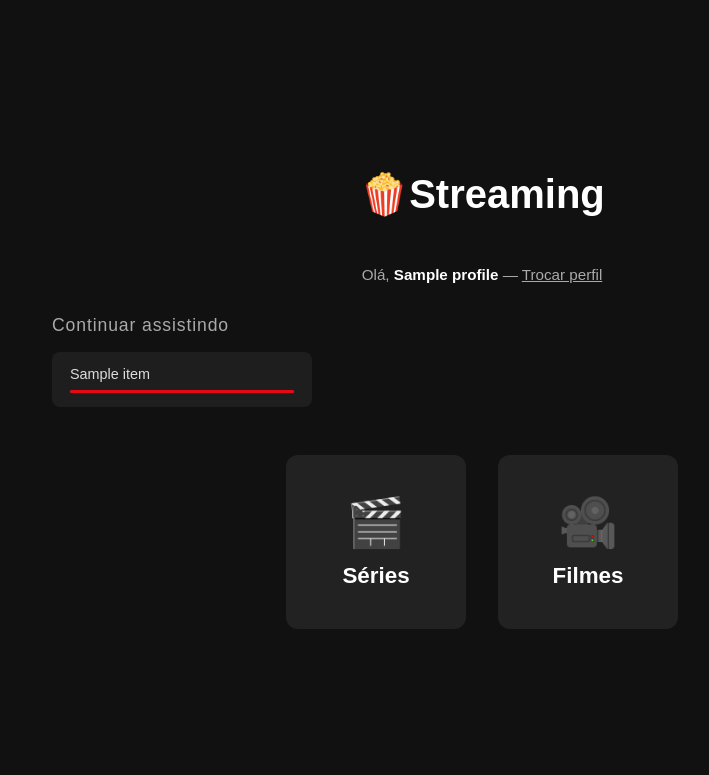
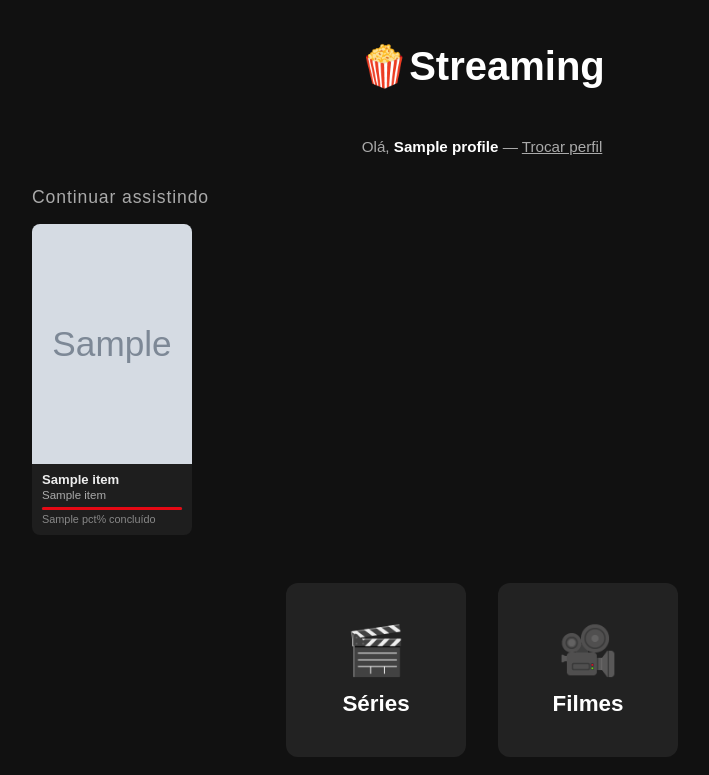
Before and after one commit to pedro-lucas-melo/Project-Streaming, a Python web app: template templates/home.html in a window 1280 px wide. Shown: the top 775 px of the page, without its empty margins (158-867 px from the left). Run offline with Jinja, Linux system fonts and the light colour scheme; the template is opened without the code that fills it: most values are stand-ins (such as "Sample title", 1, 10 or a date in 2020); grey boxes marked "Sample" are stand-in pictures.

Commit message:
feat: redesign continue watching cards with poster, episode info and remove button

```diff
--- a/templates/home.html
+++ b/templates/home.html
@@ -61,7 +61,7 @@
         /* ── CONTINUAR ASSISTINDO ── */
         .continue-section {
             width: 100%;
-            max-width: 860px;
+            max-width: 900px;
             margin-bottom: 3rem;
             text-align: left;
         }
@@ -81,35 +81,68 @@
         }
 
         .continue-card {
+            position: relative;
+            width: 160px;
+            border-radius: 8px;
+            overflow: hidden;
             background: #1e1e1e;
-            border-radius: 8px;
-            padding: 14px 18px;
+            cursor: pointer;
+            flex-shrink: 0;
+            transition: transform 0.15s;
+        }
+
+        .continue-card:hover { transform: scale(1.04); }
+
+        .continue-card a.card-link {
+            display: block;
             text-decoration: none;
             color: white;
-            width: 260px;
-            display: flex;
-            flex-direction: column;
-            gap: 8px;
-            transition: background 0.15s, transform 0.15s;
         }
 
-        .continue-card:hover {
-            background: #2e2e2e;
-            transform: scale(1.02);
+        .continue-poster {
+            width: 160px;
+            height: 240px;
+            object-fit: cover;
+            display: block;
         }
 
-        .continue-card .title {
-            font-size: 0.9rem;
+        .continue-poster-placeholder {
+            width: 160px;
+            height: 240px;
+            background: #2a2a2a;
+            display: flex;
+            align-items: center;
+            justify-content: center;
+            font-size: 2.5rem;
+        }
+
+        .continue-info {
+            padding: 8px 10px 10px;
+        }
+
+        .continue-title {
+            font-size: 0.82rem;
+            font-weight: bold;
+            color: #eee;
             white-space: nowrap;
             overflow: hidden;
             text-overflow: ellipsis;
-            color: #ddd;
+        }
+
+        .continue-subtitle {
+            font-size: 0.72rem;
+            color: #aaa;
+            margin-top: 2px;
+            white-space: nowrap;
+            overflow: hidden;
+            text-overflow: ellipsis;
         }
 
         .progress-track {
             height: 3px;
             background: #444;
             border-radius: 2px;
+            margin-top: 6px;
         }
 
         .progress-fill {
@@ -117,6 +150,35 @@
             background: #e50914;
             border-radius: 2px;
         }
+
+        .continue-pct {
+            font-size: 0.68rem;
+            color: #888;
+            margin-top: 3px;
+        }
+
+        .remove-btn {
+            position: absolute;
+            top: 6px;
+            right: 6px;
+            width: 24px;
+            height: 24px;
+            border-radius: 50%;
+            background: rgba(0,0,0,0.65);
+            border: none;
+            color: white;
+            font-size: 14px;
+            line-height: 24px;
+            text-align: center;
+            cursor: pointer;
+            opacity: 0;
+            transition: opacity 0.15s;
+            z-index: 10;
+            padding: 0;
+        }
+
+        .continue-card:hover .remove-btn { opacity: 1; }
+        .remove-btn:hover { background: rgba(180,0,0,0.8); }
     </style>
 </head>
 <body>
@@ -133,12 +195,26 @@
     <h2>Continuar assistindo</h2>
     <div class="continue-list">
         {% for item in in_progress %}
-        <a class="continue-card" href="/watch?path={{ item.encoded_path }}">
-            <span class="title">{{ item.label }}</span>
-            <div class="progress-track">
-                <div class="progress-fill" style="width: {{ item.pct }}%"></div>
-            </div>
-        </a>
+        <div class="continue-card" id="card-{{ loop.index }}">
+            <button class="remove-btn" onclick="removeProgress(event, '{{ item.file_path | e }}', 'card-{{ loop.index }}')" title="Remover">✕</button>
+            <a class="card-link" href="/watch?path={{ item.encoded_path }}">
+                {% if item.poster_url %}
+                <img class="continue-poster" src="{{ item.poster_url }}" alt="{{ item.title }}" loading="lazy">
+                {% else %}
+                <div class="continue-poster-placeholder">{% if item.type == 'series' %}🎬{% else %}🎥{% endif %}</div>
+                {% endif %}
+                <div class="continue-info">
+                    <div class="continue-title">{{ item.title }}</div>
+                    {% if item.subtitle %}
+                    <div class="continue-subtitle">{{ item.subtitle }}</div>
+                    {% endif %}
+                    <div class="progress-track">
+                        <div class="progress-fill" style="width: {{ item.pct }}%"></div>
+                    </div>
+                    <div class="continue-pct">{{ item.pct }}% concluído</div>
+                </div>
+            </a>
+        </div>
         {% endfor %}
     </div>
 </div>
@@ -155,5 +231,18 @@
     </a>
 </div>
 
+<script>
+async function removeProgress(e, filePath, cardId) {
+    e.preventDefault();
+    e.stopPropagation();
+    await fetch("/api/progress?" + new URLSearchParams({ path: filePath }), { method: "DELETE" });
+    const card = document.getElementById(cardId);
+    if (card) card.remove();
+    const list = document.querySelector(".continue-list");
+    if (list && !list.children.length) {
+        document.querySelector(".continue-section").remove();
+    }
+}
+</script>
 </body>
 </html>
```
Also changed, not shown: src/streaming/database.py (+9 -0 lines), src/streaming/server.py (+54 -5 lines).
